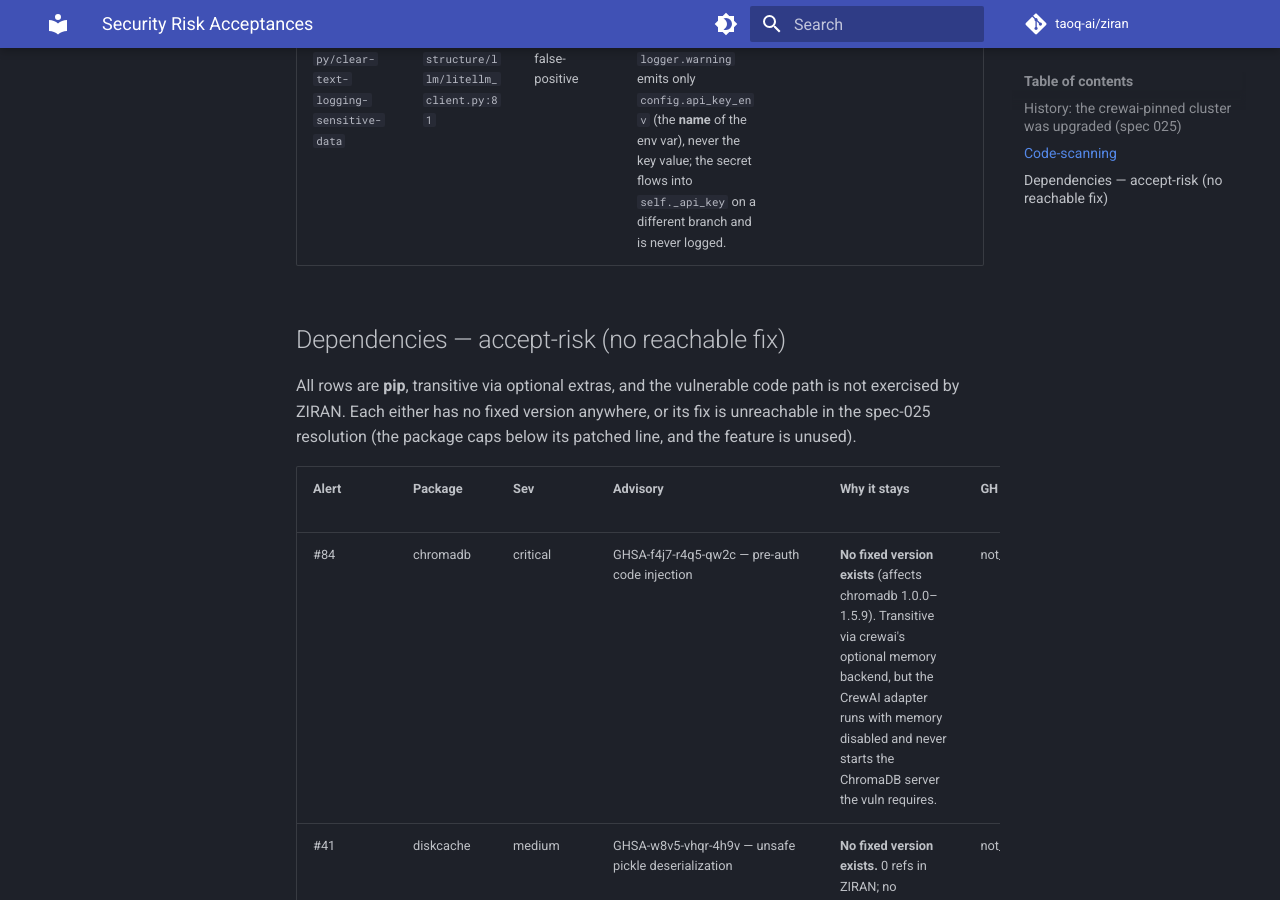
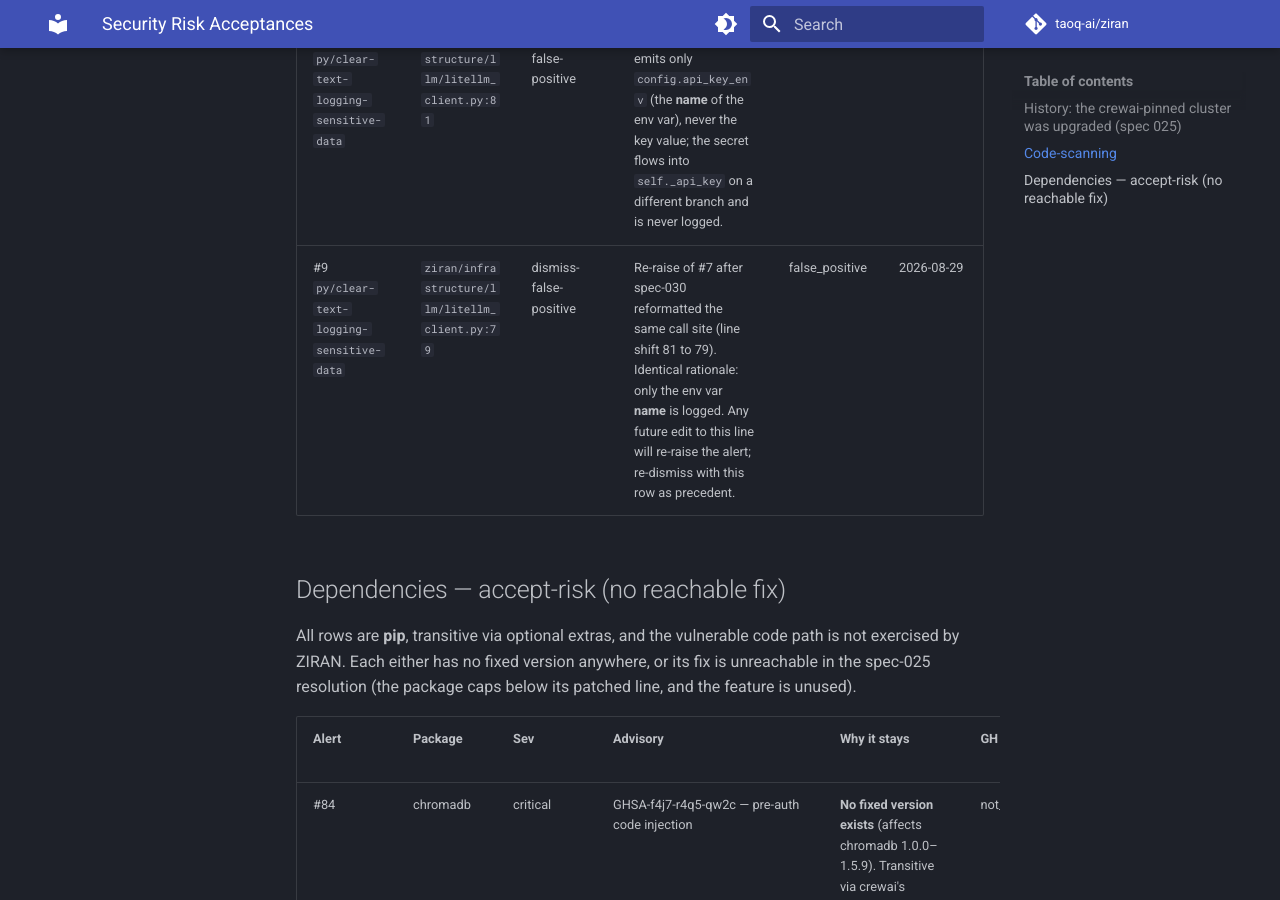
Before and after one commit to taoq-ai/ziran, an MkDocs documentation site: the page built from docs/security/risk-acceptances.md, in a window 1280 px wide and 900 px high, scrolled down 907 px. Built offline with MkDocs 1.6.1 and Material for MkDocs 9.7.7, drawn with Linux system fonts in a browser that asks for light colours; comment, search, counter and statistics services are not loaded.

Commit message:
docs(security): record re-dismissal of clear-text-logging false positive (alert 9)

```diff
--- a/docs/security/risk-acceptances.md
+++ b/docs/security/risk-acceptances.md
@@ -27,6 +27,7 @@
 | Alert | Location | Decision | Justification | GH reason | Date |
 |---|---|---|---|---|---|
 | #7 `py/clear-text-logging-sensitive-data` | `ziran/infrastructure/llm/litellm_client.py:81` | dismiss-false-positive | The `logger.warning` emits only `config.api_key_env` (the **name** of the env var), never the key value; the secret flows into `self._api_key` on a different branch and is never logged. | false_positive | 2026-06-18 |
+| #9 `py/clear-text-logging-sensitive-data` | `ziran/infrastructure/llm/litellm_client.py:79` | dismiss-false-positive | Re-raise of #7 after spec-030 reformatted the same call site (line shift 81 to 79). Identical rationale: only the env var **name** is logged. Any future edit to this line will re-raise the alert; re-dismiss with this row as precedent. | false_positive | 2026-08-29 |
 
 ## Dependencies — accept-risk (no reachable fix)
 
```
